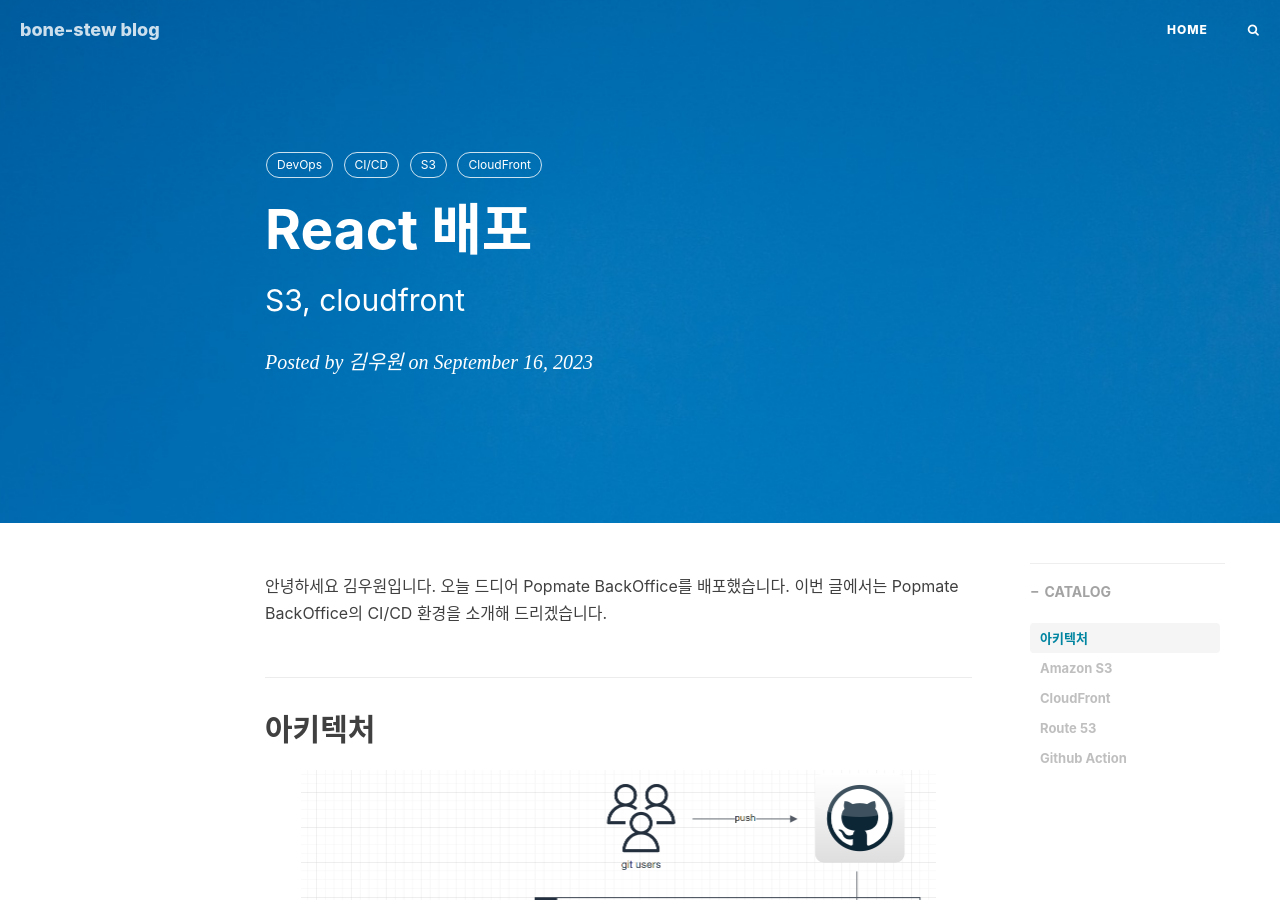
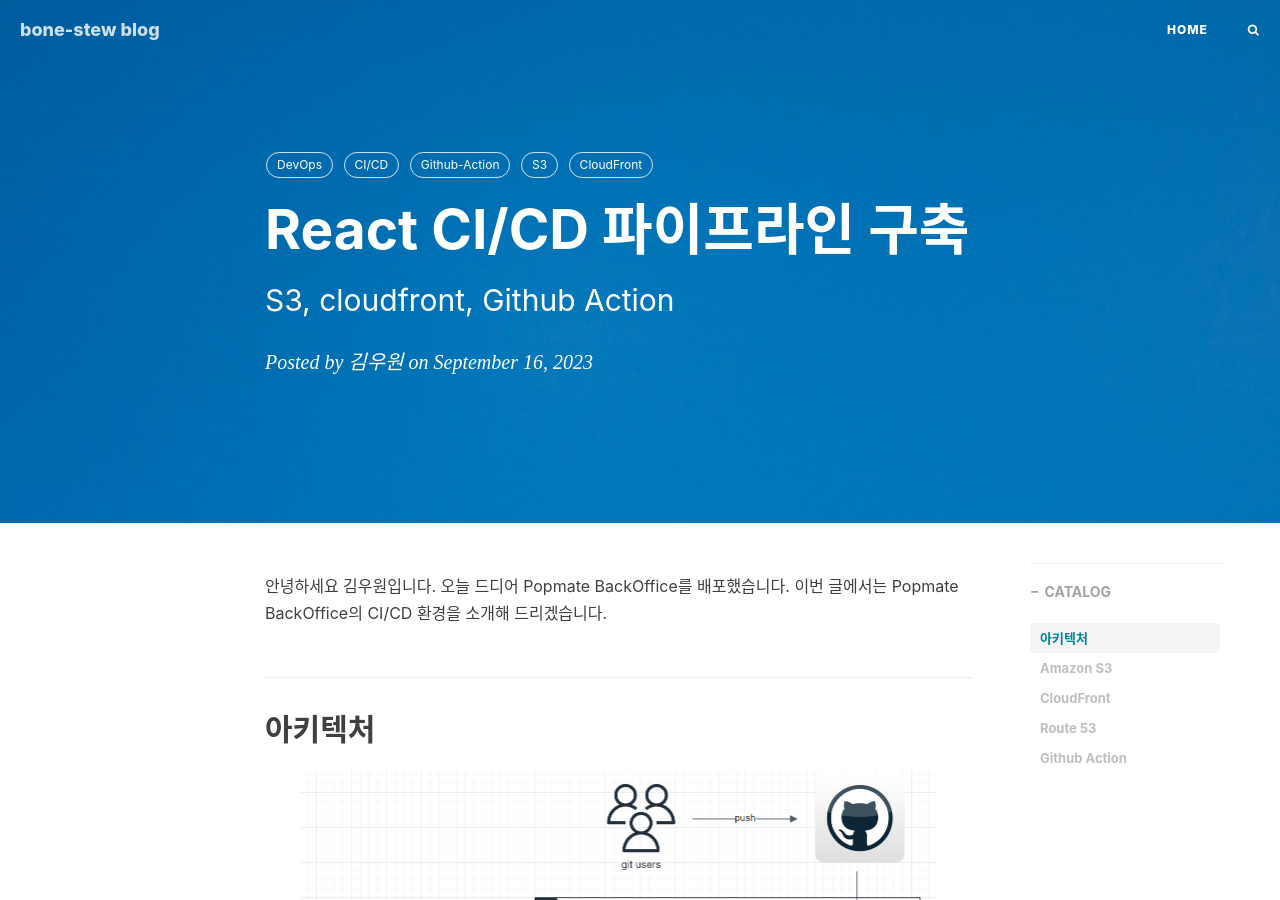
Before and after one commit to bone-stew/bone-stew.github.io, a Jekyll site: the page built from _posts/2023-09-16-cloudfront.md, in a window 1280 px wide and 900 px high. Built offline with Jekyll 4.4.1, drawn with Linux system fonts in a browser that asks for light colours; nearby versions of some CDN libraries; comment, search, counter and statistics services are not loaded.

Commit message:
fix: 제목 변경

```diff
--- a/_posts/2023-09-16-cloudfront.md
+++ b/_posts/2023-09-16-cloudfront.md
@@ -1,13 +1,14 @@
 ---
 layout: post
-title: "React 배포"
-subtitle: "S3, cloudfront"
+title: "React CI/CD 파이프라인 구축"
+subtitle: "S3, cloudfront, Github Action"
 date: 2023-09-16 12:00:00
 author: "김우원"
 catalog: true
 tags:
   - DevOps
   - CI/CD
+  - Github-Action
   - S3
   - CloudFront
 ---
```
Also changed, not shown: _posts/2023-09-01-jekins.md (+1 -1 lines).
